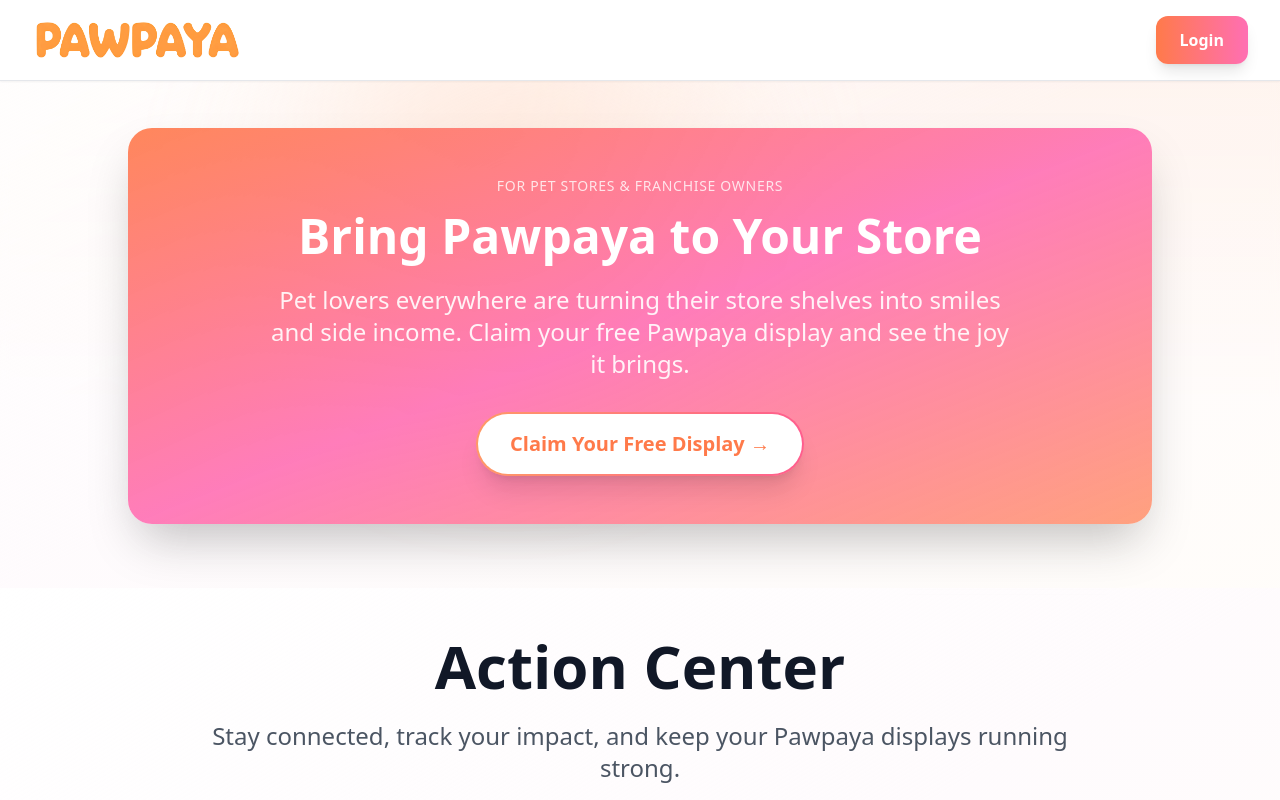
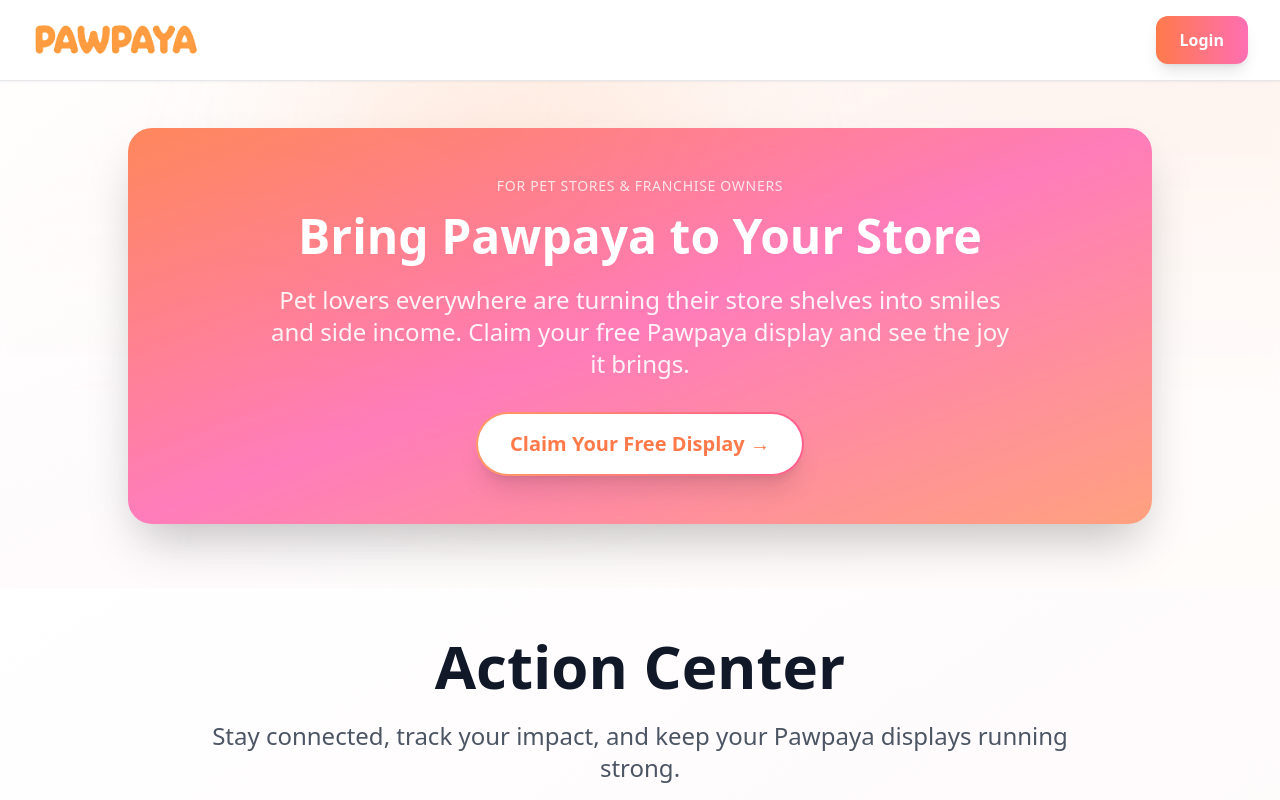
Before and after one commit to pawpayaco/tapify-marketplace, a Next.js app: page / in a window 1280 px wide. Shown: the top 800 px of the page. Built offline with nearby package versions, Linux system fonts and the light colour scheme; no server answers.

Commit message:
Sync latest UID and Priority Display fixes

```diff
--- a/components/navbar.js
+++ b/components/navbar.js
@@ -16,9 +16,9 @@
                 <Image
                   src="/tapify-logo.png"
                   alt="Tapify"
-                  width={160}
-                  height={45}
-                  className="h-[45px] w-auto transition-all"
+                  width={128}
+                  height={36}
+                  className="h-[36px] w-auto transition-all"
                   priority
                 />
               </div>
```
